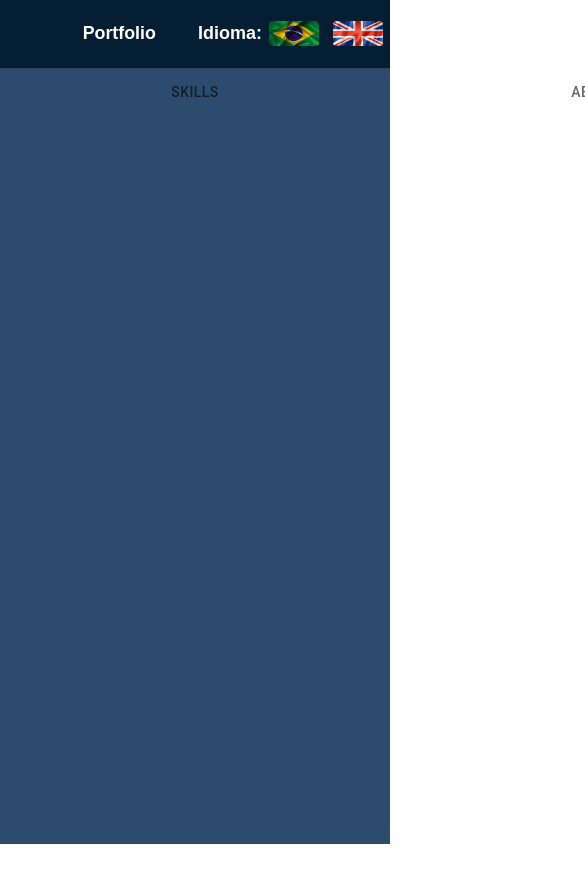
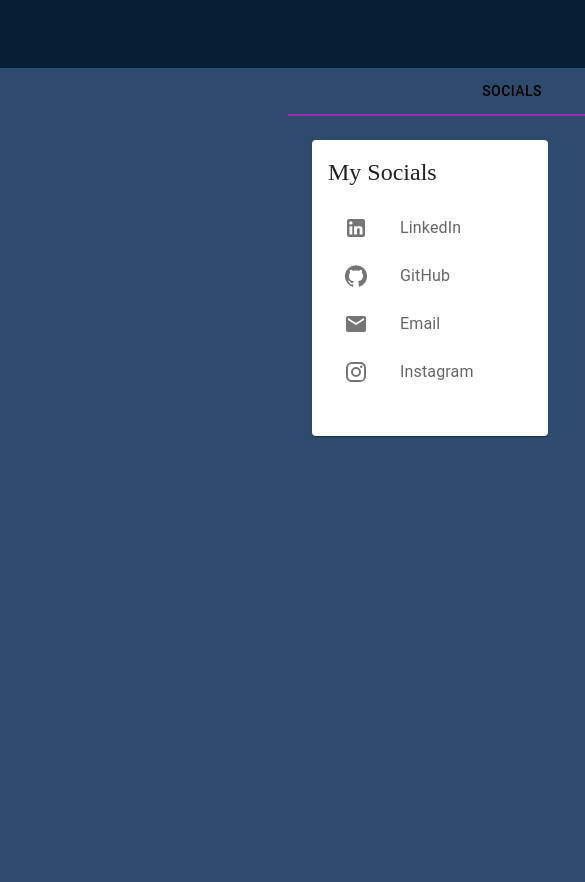
Before and after one commit to Davicpls/react_portfolio, a React (Create React App) app: page / in a window 390 px wide. Shown: the top 882 px of the page, 585 px wide, since content can reach past the window. Before the commit the page ends 844 px from the top, so only its background shows below. Built offline with nearby package versions, Linux system fonts and the light colour scheme; the HTML template or start-up script is replaced by a standard one.

Commit message:
responsividade parcial falha

```diff
--- a/src/App.css
+++ b/src/App.css
@@ -1,45 +1,28 @@
-.App {
-  text-align: center;
-  height: 100vh;
-}
-
-.App-logo {
-  height: 40vmin;
-  pointer-events: none;
-}
-
-@media (prefers-reduced-motion: no-preference) {
-  .App-logo {
-    animation: App-logo-spin infinite 20s linear;
-  }
-}
-
-.App-header {
+.Middle {
+  height: 862px;
   background: #2D4C6D;
-  min-height: 100vh;
-  display: flex;
-  flex-direction: column;
-  align-items: center;
-  justify-content: start;
   font-size: calc(10px + 2vmin);
 
 }
+
+
 
 .NavBar {
   color: white;
   background: #051E34 ;
   min-height: 8vh;
+  max-height: 8vh;
   width: 100%;
   display: flex;
   justify-content: center;
   align-items: center;
   font-weight: bolder;
   font-family:'Montserrat', sans-serif;
+  font-size: calc(10px + 2vmin);
   gap: 5vh;
+
 }
 
 .flagImgs {
-  border-radius: 10%;
-
-
+  border-radius: 100%;
 }
--- a/src/App.js
+++ b/src/App.js
@@ -24,32 +24,27 @@
 
 
   return (
-    <div className='App-header'>
+    <Box sx={{width:'1920px'}}>
       <div className='NavBar'>
-        <Box sx={{width:'60%'}} display={'flex'} justifyContent={'end'} alignItems={'center'}>
+        <Box sx={{width:'39%'}} display={'flex'} justifyContent={'end'}  alignItems={'center'}>
           Portfolio
         </Box>
 
-          <Box sx={{width:'50%', fontSize:'18px'}} display={'flex'} justifyContent={'center'} alignItems={'center'}>
+          <Box sx={{width:'30%', fontSize:'18px'}} justifyContent={'end'} display={'flex'} alignItems={'center'}>
 
           {changeLanguage === 'ptbr' ? <>Idioma:</> : <>Language:</>}
-            <Box  display={'flex'} alignItems={'center'}>
-            <Button onClick={() => handleChangeLanguage('ptbr')} sx={{padding:'1px'}} >
+            <Box sx={{paddingLeft:'1vh'}} display={'flex'} alignItems={'center'}>
+            <Button onClick={() => handleChangeLanguage('ptbr')} >
             <img width={'80%'} height={'25px'} src={bandeirabr} alt="br_flag" className='flagImgs'></img>
             </Button>
-            <Button onClick={() => handleChangeLanguage('en')} sx={{padding:'1px'}}>
+            <Button onClick={() => handleChangeLanguage('en')}>
             <img width={'80%'} height={'25px'} src={bandeirauk} alt="uk_flag" className='flagImgs'></img>
             </Button>
             </Box>
           </Box>
-      </div>
-
-      <Box width={'100%'}><Divider
-      sx={{color:'white'}}>
-      </Divider>
-
-      </Box>
-        <Box>
+          </div>
+      <div className='Middle'>
+        <Box sx={{width:'100%'}} display={'flex'} justifyContent={'center'}>
         {changeLanguage === 'ptbr' ?
         <TabsPanelPt>
         </TabsPanelPt>
@@ -58,7 +53,8 @@
           </TabsPanel>
           }
         </Box>
-    </div>
+        </div>
+    </Box>
   );
 }
 
--- a/src/Components/Tabs/TabPanel.jsx
+++ b/src/Components/Tabs/TabPanel.jsx
@@ -58,7 +58,7 @@
 
   return (
 
-    <Box sx={{width:'100vh'}}>
+    <Box sx={{width:'70%'}}>
 
         <Tabs
           value={value}
@@ -69,9 +69,9 @@
           aria-label="full width tabs example"
           sx={{fontFamily:'Montserrat'}}
         >
-          <Tab sx={{width:'33vh'}} label="Socials" {...a11yProps(0)} />
-          <Tab sx={{width:'33vh'}} label="Skills" {...a11yProps(1)} />
-          <Tab sx={{width:'33vh'}} label="About" {...a11yProps(2)} />
+          <Tab sx={{width:'31%'}} label="Socials" {...a11yProps(0)} />
+          <Tab sx={{width:'31%'}} label="Skills" {...a11yProps(1)} />
+          <Tab sx={{width:'31%'}} label="About" {...a11yProps(2)} />
         </Tabs>
 
         <TabPanel value={value} index={0} dir={theme.direction}>
--- a/src/Components/Tabs/TabPanelPt.jsx
+++ b/src/Components/Tabs/TabPanelPt.jsx
@@ -60,7 +60,7 @@
 
   return (
 
-    <Box>
+    <Box sx={{width:'70%'}}>
 
         <Tabs
           value={value}
@@ -70,9 +70,9 @@
           variant="fullWidth"
           aria-label="full width tabs example"
         >
-          <Tab sx={{width:'400px'}} label="Socials" {...a11yProps(0)} />
-          <Tab sx={{width:'400px'}} label="Skills" {...a11yProps(1)} />
-          <Tab sx={{width:'400px'}} label="About" {...a11yProps(2)} />
+          <Tab sx={{width:'31%'}} label="Socials" {...a11yProps(0)} />
+          <Tab sx={{width:'31%'}} label="Skills" {...a11yProps(1)} />
+          <Tab sx={{width:'31%'}} label="About" {...a11yProps(2)} />
         </Tabs>
 
         <TabPanelPt value={value} index={0} dir={theme.direction}>
```
